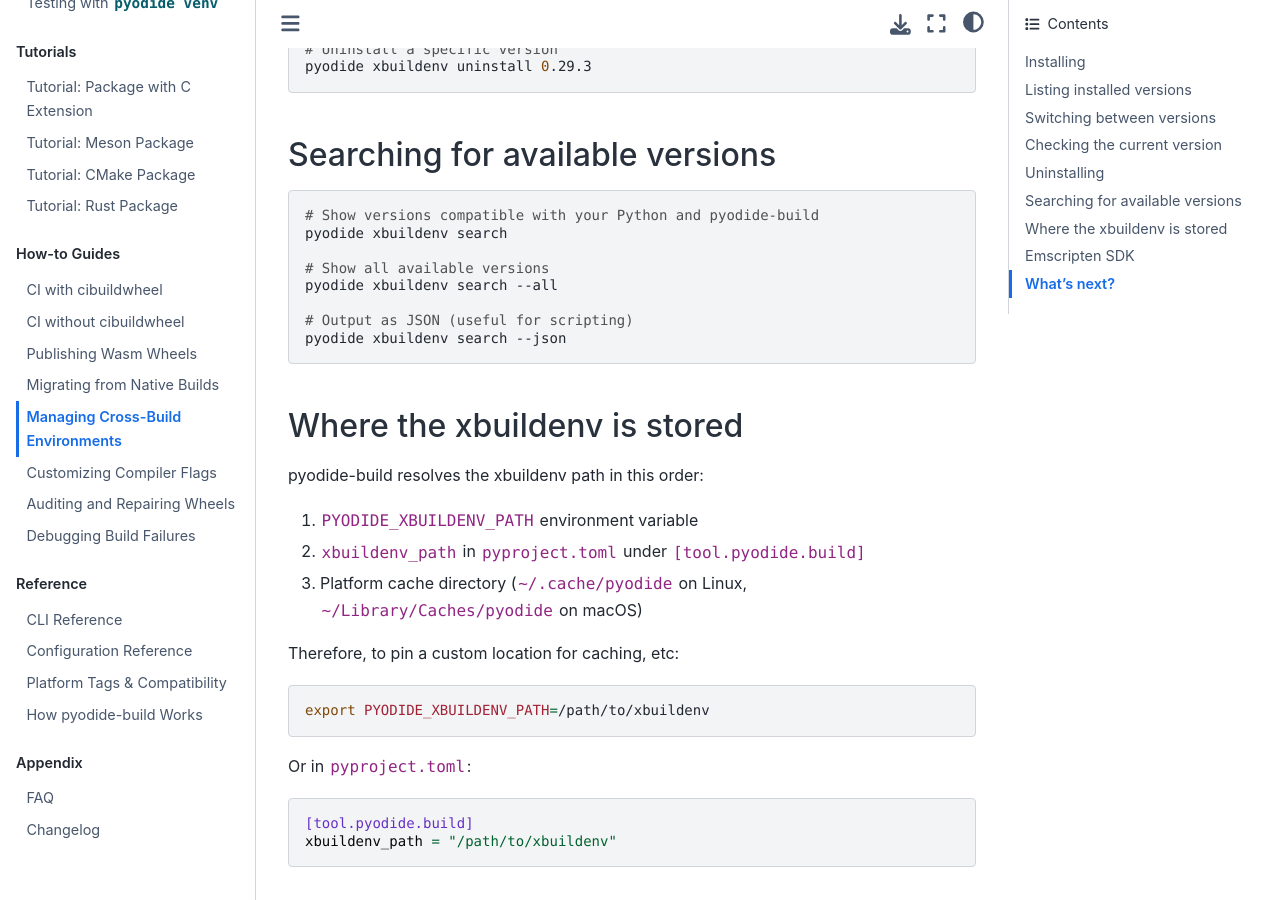
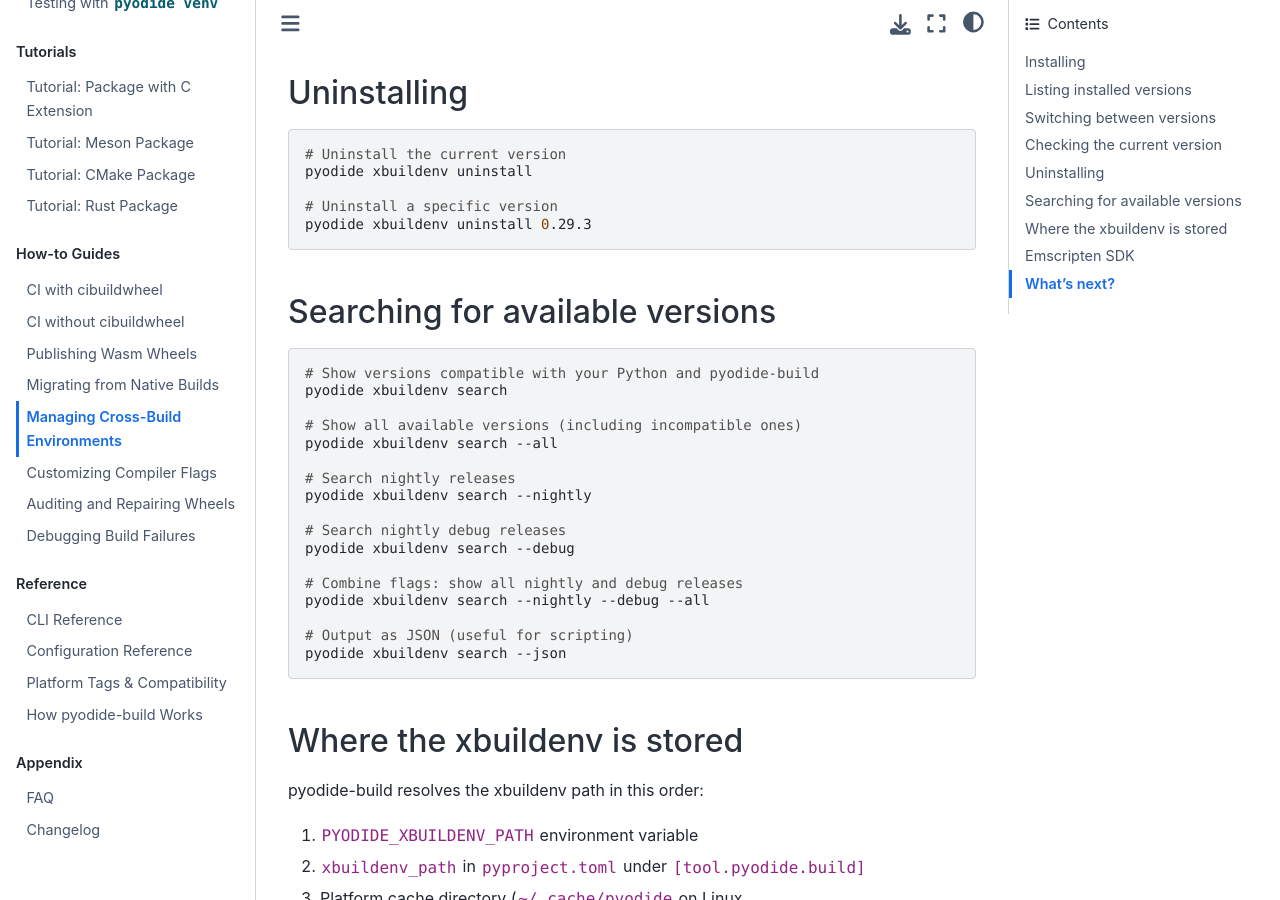
Before and after one commit to pyodide/pyodide-build, a Sphinx documentation site: the page built from docs/how-to/xbuildenv.md, in a window 1280 px wide and 900 px high, scrolled down 1494 px. Built offline with Sphinx 7.4.7 and the Sphinx Book theme 1.1.4, drawn with Linux system fonts in a browser that asks for light colours; some of the changed text lies outside the part shown.

Commit message:
Add more docs

````diff
--- a/docs/how-to/xbuildenv.md
+++ b/docs/how-to/xbuildenv.md
@@ -24,6 +24,15 @@
 
 # Force install even if version compatibility check fails
 pyodide xbuildenv install --force
+
+# Install the latest nightly release
+pyodide xbuildenv install --nightly
+
+# Install a specific nightly version
+pyodide xbuildenv install 20260520 --nightly
+
+# Install the debug variant of the latest nightly release
+pyodide xbuildenv install --debug
 ```
 
 ## Listing installed versions
@@ -68,8 +77,17 @@
 # Show versions compatible with your Python and pyodide-build
 pyodide xbuildenv search
 
-# Show all available versions
+# Show all available versions (including incompatible ones)
 pyodide xbuildenv search --all
+
+# Search nightly releases
+pyodide xbuildenv search --nightly
+
+# Search nightly debug releases
+pyodide xbuildenv search --debug
+
+# Combine flags: show all nightly and debug releases
+pyodide xbuildenv search --nightly --debug --all
 
 # Output as JSON (useful for scripting)
 pyodide xbuildenv search --json
````
Also changed, not shown: docs/getting-started/concepts.md (+4 -3 lines).
